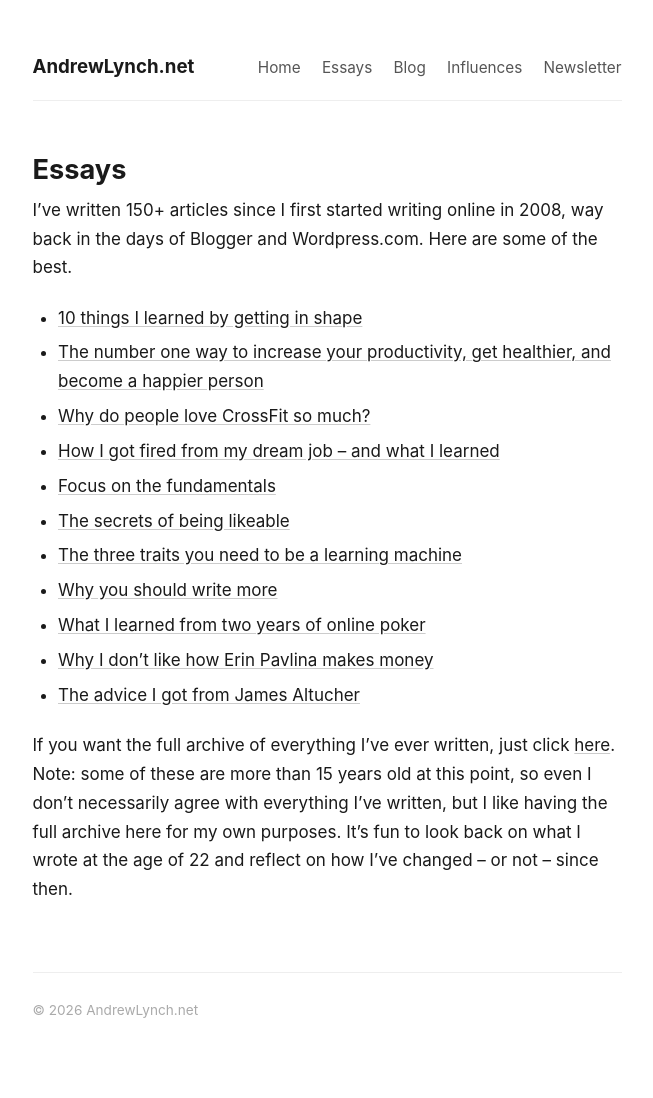
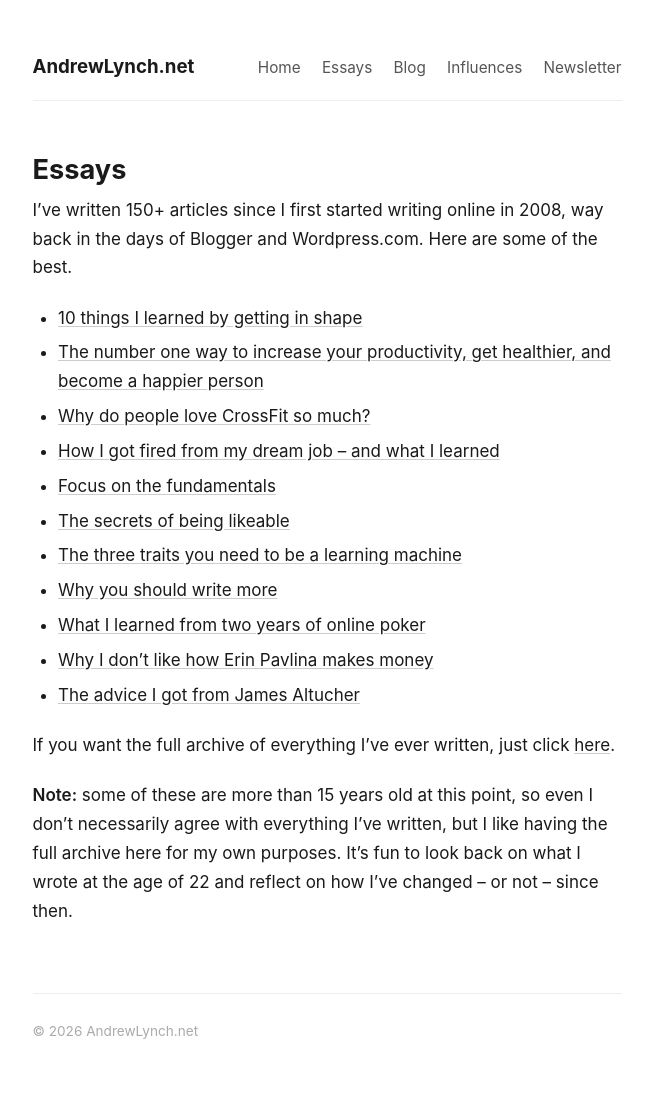
Before and after one commit to andrewglynch/andrewlynch-net, a Jekyll site: the page built from essays.md, in a window 1280 px wide. Shown: the whole page, without its empty margins (313-966 px from the left). Built offline with Jekyll 4.4.1, drawn with Linux system fonts in a browser that asks for light colours; before the commit the page ends 1077 px from its top, so only the background shows below that.

```diff
--- a/_config.yml
+++ b/_config.yml
@@ -8,7 +8,7 @@ url: "https://andrewlynch.net"
 permalink: /blog/:slug
 
 header_pages:
-  - articles.md
+  - essays.md
   - influences.md
 
 plugins:
--- a/essays.md
+++ b/essays.md
@@ -18,4 +18,6 @@ I've written 150+ articles since I first started writing online in 2008, way bac
 - [Why I don't like how Erin Pavlina makes money](/blog/update-on-erin-pavlina-and-why-i-disagree-with-what-she-does-so-much)
 - [The advice I got from James Altucher](/blog/everyone-should-be-more-like-james-altucher)
 
-If you want the full archive of everything I've ever written, just click [here](/blog). Note: some of these are more than 15 years old at this point, so even I don't necessarily agree with everything I've written, but I like having the full archive here for my own purposes. It's fun to look back on what I wrote at the age of 22 and reflect on how I've changed -- or not -- since then.
+If you want the full archive of everything I've ever written, just click [here](/blog).
+
+**Note:** some of these are more than 15 years old at this point, so even I don't necessarily agree with everything I've written, but I like having the full archive here for my own purposes. It's fun to look back on what I wrote at the age of 22 and reflect on how I've changed -- or not -- since then.
```
